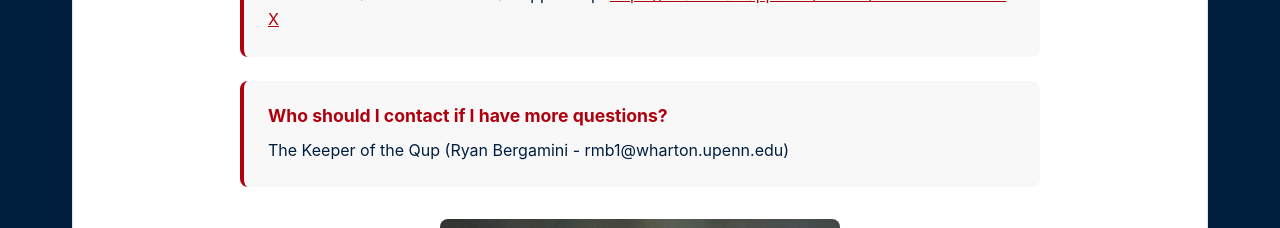
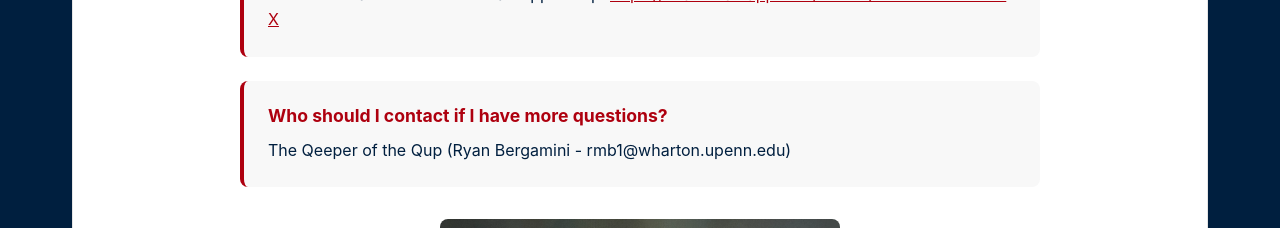
Before and after one commit to rberg27/streethockeyofwharton, a Next.js app: page / in a window 1280 px wide. Shown: the part 4020-4248 px from the top of the page. Built offline with nearby package versions, Linux system fonts and the light colour scheme.

Commit message:
Updated text from Keeper of The Qup to Qeeper of The Qup

```diff
--- a/components/FAQ.tsx
+++ b/components/FAQ.tsx
@@ -25,7 +25,7 @@ export default function FAQ() {
     },
     {
       question: "Who should I contact if I have more questions?",
-      answer: "The Keeper of the Qup (Ryan Bergamini - rmb1@wharton.upenn.edu)"
+      answer: "The Qeeper of the Qup (Ryan Bergamini - rmb1@wharton.upenn.edu)"
     }
   ]
 
@@ -78,7 +78,7 @@ export default function FAQ() {
         <div style={{ textAlign: 'center', marginTop: '2rem' }}>
           <Image
             src="/Keeper of The Qup.png"
-            alt="Keeper of The Qup"
+            alt="Qeeper of The Qup"
             width={400}
             height={533}
             style={{ borderRadius: '8px', maxWidth: '100%', height: 'auto' }}
```
